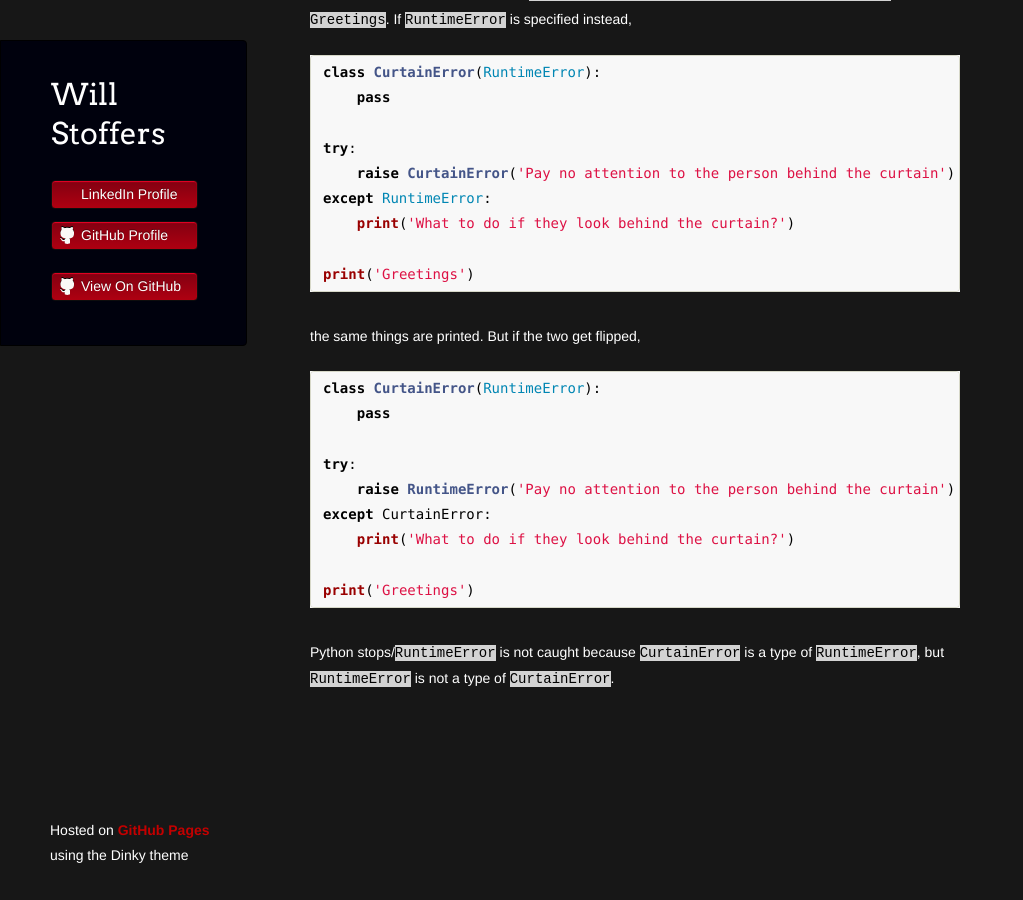
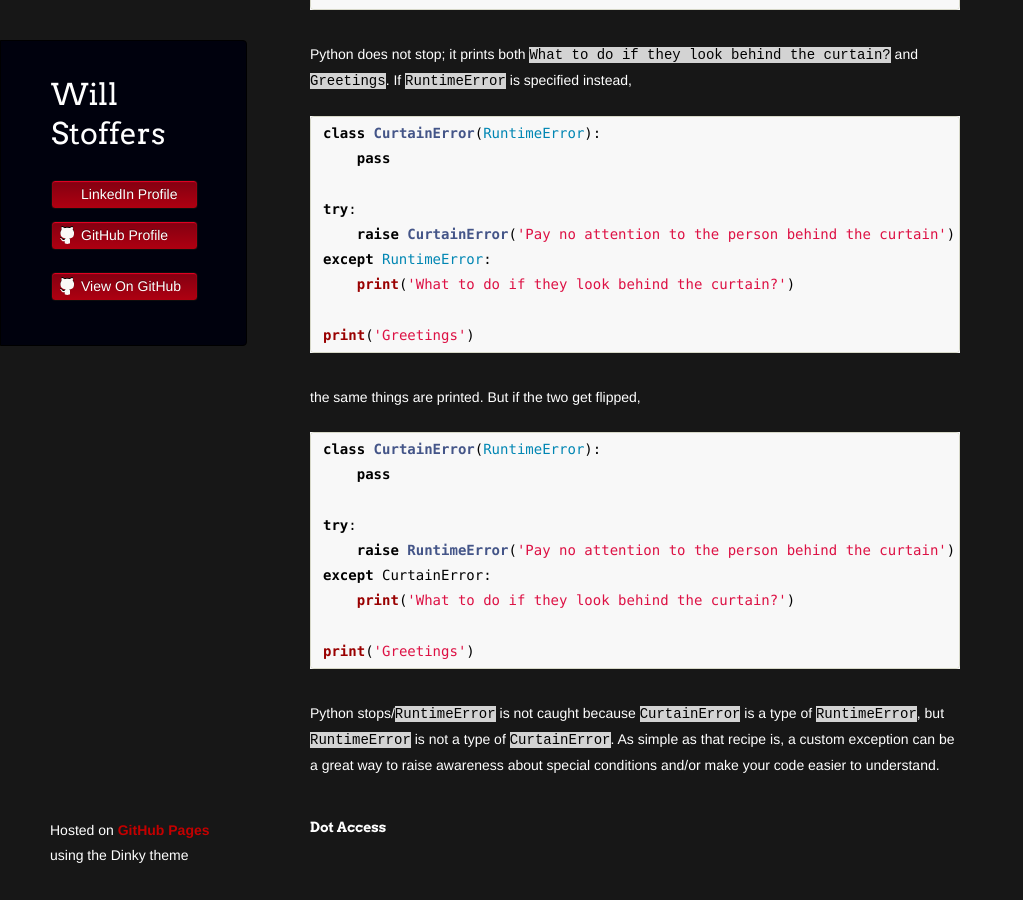
Before and after one commit to wstoffers/wstoffers.github.io, a Jekyll site: the page built from wickedoop/index.md, in a window 1280 px wide and 900 px high, scrolled down 1255 px. Shown: the whole window, without its empty margins (0-1023 px from the left). Built offline with Jekyll 4.4.1, drawn with Linux system fonts in a browser that asks for light colours; our own code applies the rules of GitHub Pages for plain Markdown files; a script that is not in the unit is left out; the repository's description, which GitHub fills in, is left out; some of the changed text lies outside the part shown.

Commit message:
Adding subsections

````diff
--- a/wickedoop/index.md
+++ b/wickedoop/index.md
@@ -18,8 +18,9 @@ print(python_version())
 ```
 That reads <c-s>3.7.9</c-s> in the environment I currently have loaded, and <c-s>3.7.10</c-s> in Google Colab.
 
-### What is the simplest class I might find useful?
+### What Is The Simplest Class I Might Find Useful?
 
+#### Custom Exceptions
 For now, when you see the word <c-s>class</c-s>, think you're about to read the recipe for an object. It's like that object's DNA (clearly, I know nothing about DNA). Some recipes are really short; the shortest classes I write are custom exceptions:
 
 ```python
@@ -71,4 +72,6 @@ except CurtainError:
 print('Greetings')
 ```
 
-Python stops/<c-s>RuntimeError</c-s> is not caught because <c-s>CurtainError</c-s> is a type of <c-s>RuntimeError</c-s>, but <c-s>RuntimeError</c-s> is not a type of <c-s>CurtainError</c-s>.
+Python stops/<c-s>RuntimeError</c-s> is not caught because <c-s>CurtainError</c-s> is a type of <c-s>RuntimeError</c-s>, but <c-s>RuntimeError</c-s> is not a type of <c-s>CurtainError</c-s>. As simple as that recipe is, a custom exception can be a great way to raise awareness about special conditions and/or make your code easier to understand.
+
+#### Dot Access
````
